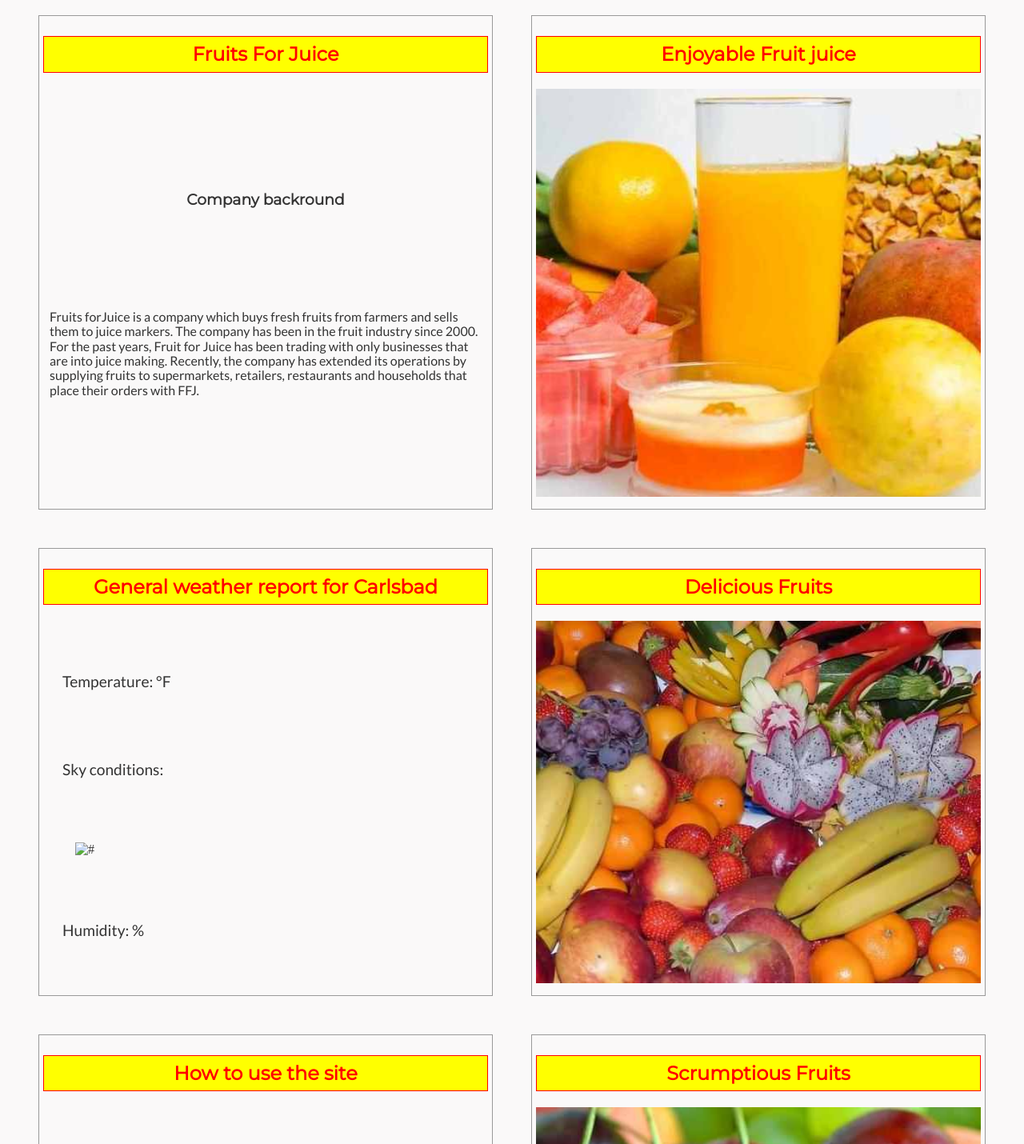
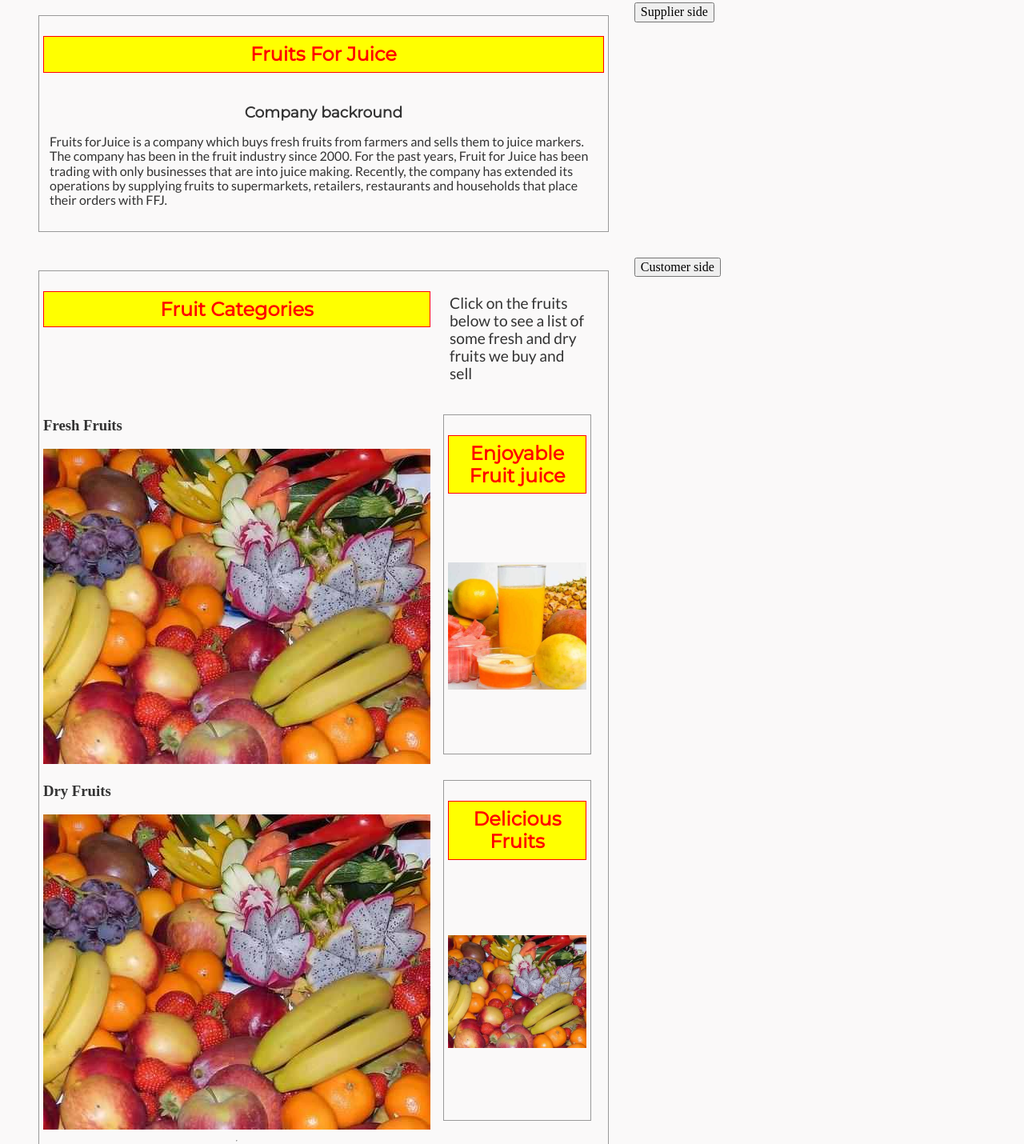
Before and after one commit to karrassphiri/fruits-juice, a plain HTML site: page index.html in a window 1280 px wide. Shown: the part 882-2312 px from the top of the page at 80% size. Drawn offline with Linux system fonts and the light colour scheme; no server answers.

Commit message:
home page added

```diff
--- a/index.html
+++ b/index.html
@@ -61,17 +61,7 @@
       </p>
 
     </div>
-    <div class="generalweather">
-      <h2>General weather report for Carlsbad</h2>
-      <p>Temperature: <span id="temperature"></span>°F</p>
-      <p>Sky conditions: <span id="description"></span></p>
-      <figure>
-        <img src="#" alt="#" id="weathericon">
-        <figcaption></figcaption>
-      </figure>
-      <p>Humidity: <span id="humidity"></span>%</p>
-    </div>
-    <hr>
+
     <div class="forecast">
       <h2>How to use the site</h2>
 
@@ -83,8 +73,22 @@
         page. <strong>Below are the buttons to be used.</strong>
       </p>
     </div>
-    <button class="supbtn">Supplier side</button>
-    <button class="custbtn">Customer side</button>
+    <a href="fresh.html"><button id="supbtn">Supplier side</button></a>
+    <a href="aboutus.html"><button id="custbtn">Customer side</button></a>
+
+    <div class="generalweather">
+      <h2>Fruit Categories</h2>
+      <p>Click on the fruits below to see a list of some fresh and dry fruits we buy and sell </p>
+      <div class="fresh">
+        <h3>Fresh Fruits</h3>
+        <img src="images/fruits.jpg" alt="picture of a fruit" loading="lazy">
+      </div>
+      <div class="dry">
+        <h3>Dry Fruits</h3>
+        <img src="images/fruits.jpg" alt="picture of a fruit" loading="lazy">
+      </div>
+      <hr>
+
       <div class="juicepic">
         <h2>Enjoyable Fruit juice</h2>
         <img src="images/fruitjuice.jpg" alt="picture of juice" loading="lazy">
```
Lines whose indentation alone changed are shown as unchanged.
